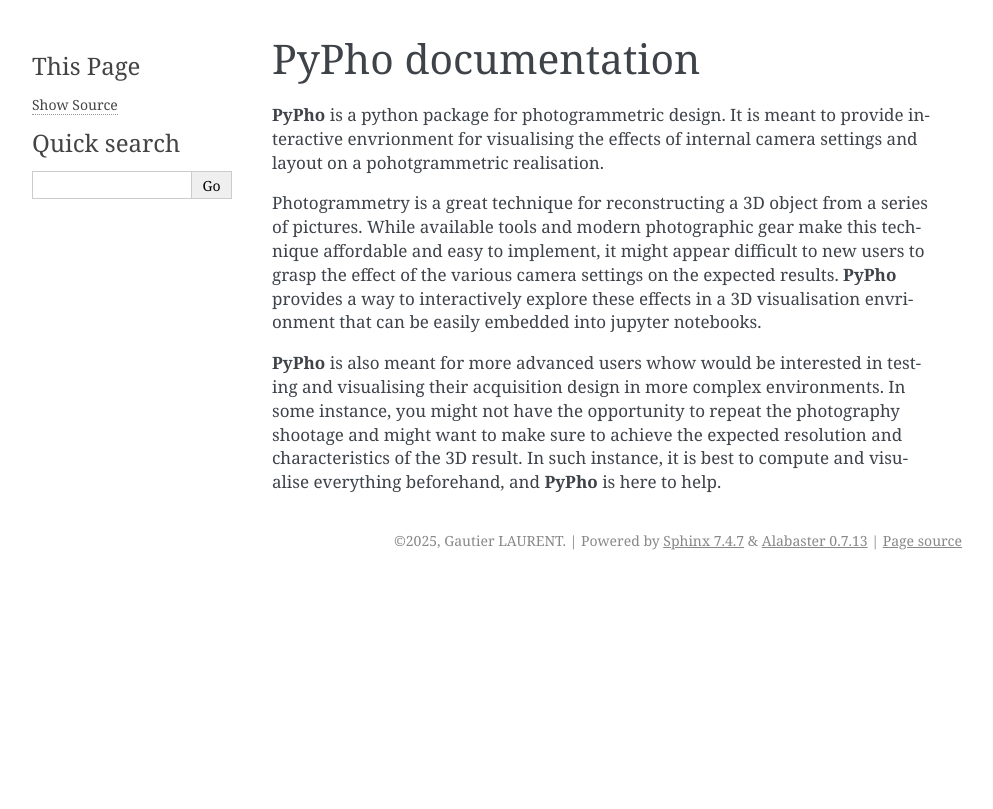
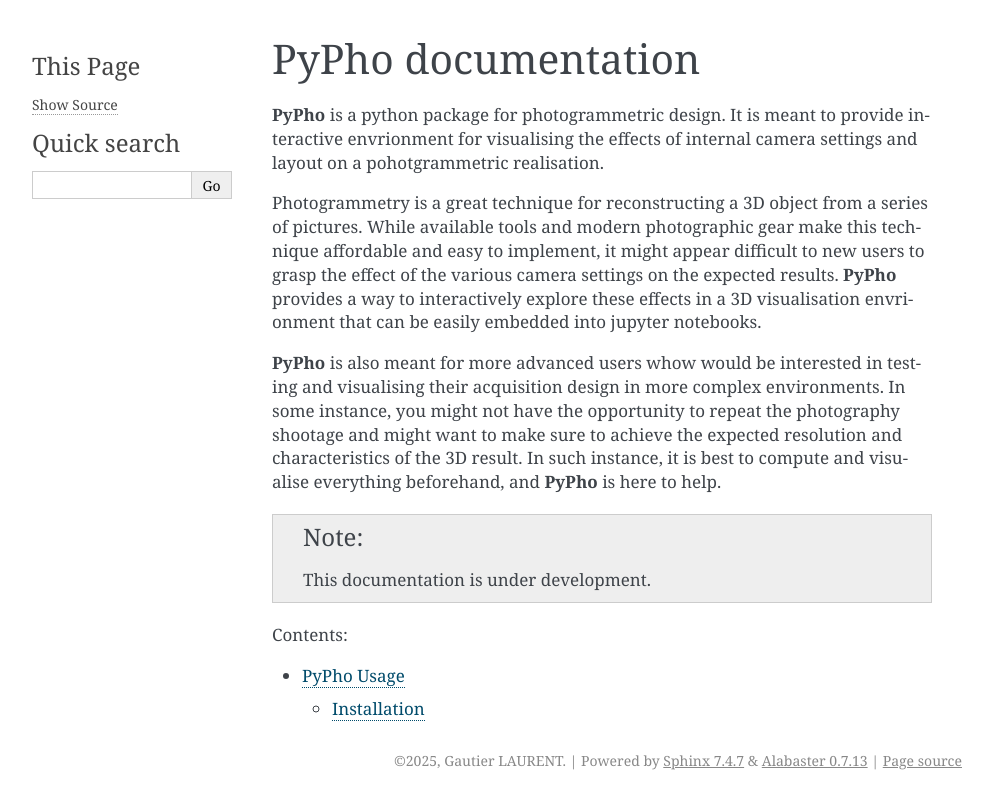
Before and after one commit to GeoISTO/PyPho, a Sphinx documentation site: the page built from docs/source/index.rst, in a window 1280 px wide. Shown: the top 809 px of the page, without its empty margins (148-1141 px from the left). Built offline with Sphinx 7.4.7, drawn with Linux system fonts in a browser that asks for light colours.

Commit message:
doc install

```diff
--- a/docs/source/conf.py
+++ b/docs/source/conf.py
@@ -13,7 +13,9 @@
 # -- General configuration ---------------------------------------------------
 # https://www.sphinx-doc.org/en/master/usage/configuration.html#general-configuration
 
-extensions = []
+extensions = [
+    'sphinx.ext.duration',
+]
 
 templates_path = ['_templates']
 exclude_patterns = []
--- a/docs/source/index.rst
+++ b/docs/source/index.rst
@@ -20,7 +20,12 @@
 and might want to make sure to achieve the expected resolution and characteristics of the 3D result.
 In such instance, it is best to compute and visualise everything beforehand, and **PyPho** is here to help.
 
+.. note::
+
+   This documentation is under development.
 
 .. toctree::
    :maxdepth: 2
    :caption: Contents:
+
+   usage
```
Also changed, not shown: docs/source/usage.rst (added, +11 -0 lines).
